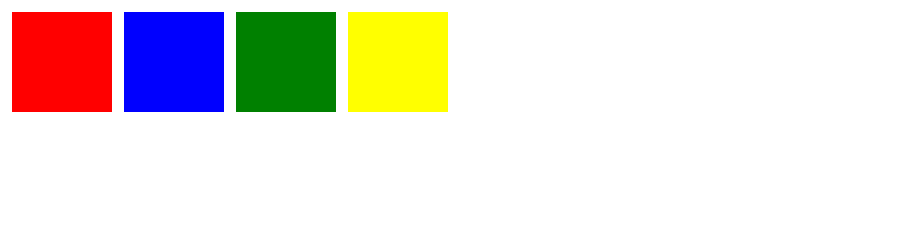
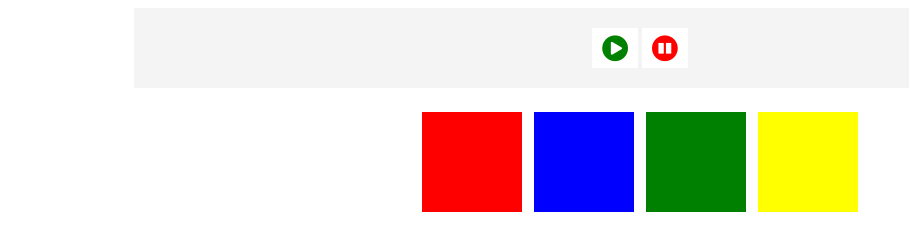
Before and after one commit to Asadbek-Dev/animejs_lesson, a plain HTML site: page index.html in a window 1280 px wide. Shown: the whole page, without its empty margins (0-909 px from the left). Drawn offline with nearby package versions, Linux system fonts and the light colour scheme.

Commit message:
added buttons and style all of btns

```diff
--- a/index.html
+++ b/index.html
@@ -5,13 +5,21 @@
     <meta http-equiv="X-UA-Compatible" content="IE=edge">
     <meta name="viewport" content="width=device-width, initial-scale=1.0">
     <title>Animejs</title>
+    <link rel="stylesheet" href="https://cdnjs.cloudflare.com/ajax/libs/font-awesome/6.0.0-beta2/css/all.min.css" integrity="sha512-YWzhKL2whUzgiheMoBFwW8CKV4qpHQAEuvilg9FAn5VJUDwKZZxkJNuGM4XkWuk94WCrrwslk8yWNGmY1EduTA==" crossorigin="anonymous" referrerpolicy="no-referrer" />
+    <link href="https://maxcdn.bootstrapcdn.com/font-awesome/4.7.0/css/font-awesome.min.css" rel="stylesheet" integrity="sha384-wvfXpqpZZVQGK6TAh5PVlGOfQNHSoD2xbE+QkPxCAFlNEevoEH3Sl0sibVcOQVnN" crossorigin="anonymous">
     <link rel="stylesheet" href="style.css">
 </head>
 <body>
-  <div class="box red"></div>
-  <div class="box blue"></div>
-  <div class="box green"></div>
-  <div class="box yellow"></div>
+  <div id="boxes">
+    <div id="btns">
+      <button class="play"><i class="fa fa-play-circle"></i></button>
+      <button class="pause"><i class="fa fa-pause-circle"></i></button>
+    </div>
+    <div class="box red"></div>
+    <div class="box blue"></div>
+    <div class="box green"></div>
+    <div class="box yellow"></div>
+  </div>
   <script src="https://cdnjs.cloudflare.com/ajax/libs/animejs/3.2.1/anime.min.js" integrity="sha512-z4OUqw38qNLpn1libAN9BsoDx6nbNFio5lA6CuTp9NlK83b89hgyCVq+N5FdBJptINztxn1Z3SaKSKUS5UP60Q==" crossorigin="anonymous" referrerpolicy="no-referrer"></script>
   <script src="main.js"></script>
 </body>
--- a/style.css
+++ b/style.css
@@ -1,3 +1,29 @@
+#boxes{
+    width: 80%;
+    margin: auto;
+    text-align: center;
+}
+#btns{
+    padding: 20px;
+    background: #f4f4f4;
+    margin-bottom: 20px;
+}
+#btns button{
+    background: #fff;
+    padding: 5px 10px;
+    border: 0;
+}
+#btns .fa{
+    font-size:30px;
+  }
+
+  #btns .fa-play-circle{
+    color:green;
+  }
+
+  #btns .fa-pause-circle{
+    color:red;
+  }
 .box{
     position: relative;
     width: 100px;
```
